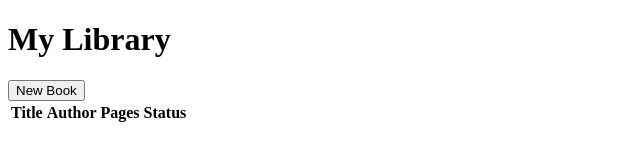
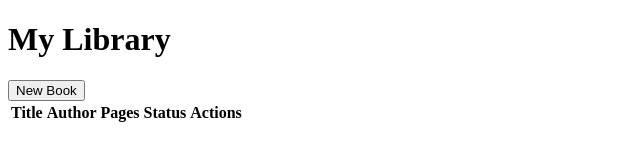
Before and after one commit to smith109/library, a plain HTML site: page index.html in a window 1280 px wide. Shown: the full height of the page, 0-640 px from the left. Drawn offline with Linux system fonts and the light colour scheme.

Commit message:
Rework table header section
-Add header for the action button cells.

```diff
--- a/index.html
+++ b/index.html
@@ -22,6 +22,7 @@
             <th scope="col">Author</th>
             <th scope="col">Pages</th>
             <th scope="col">Status</th>
+            <th scope="col">Actions</th>
           </tr>
         </thead>
         <tbody></tbody>
```
